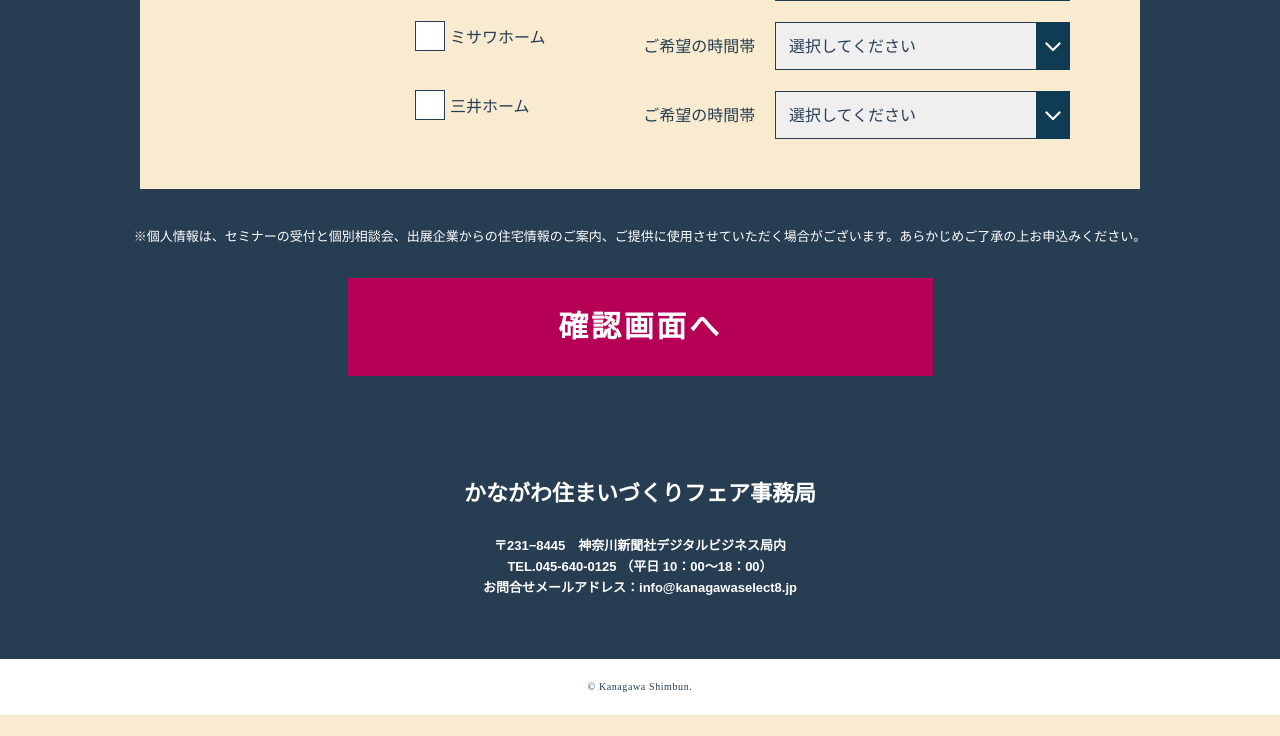
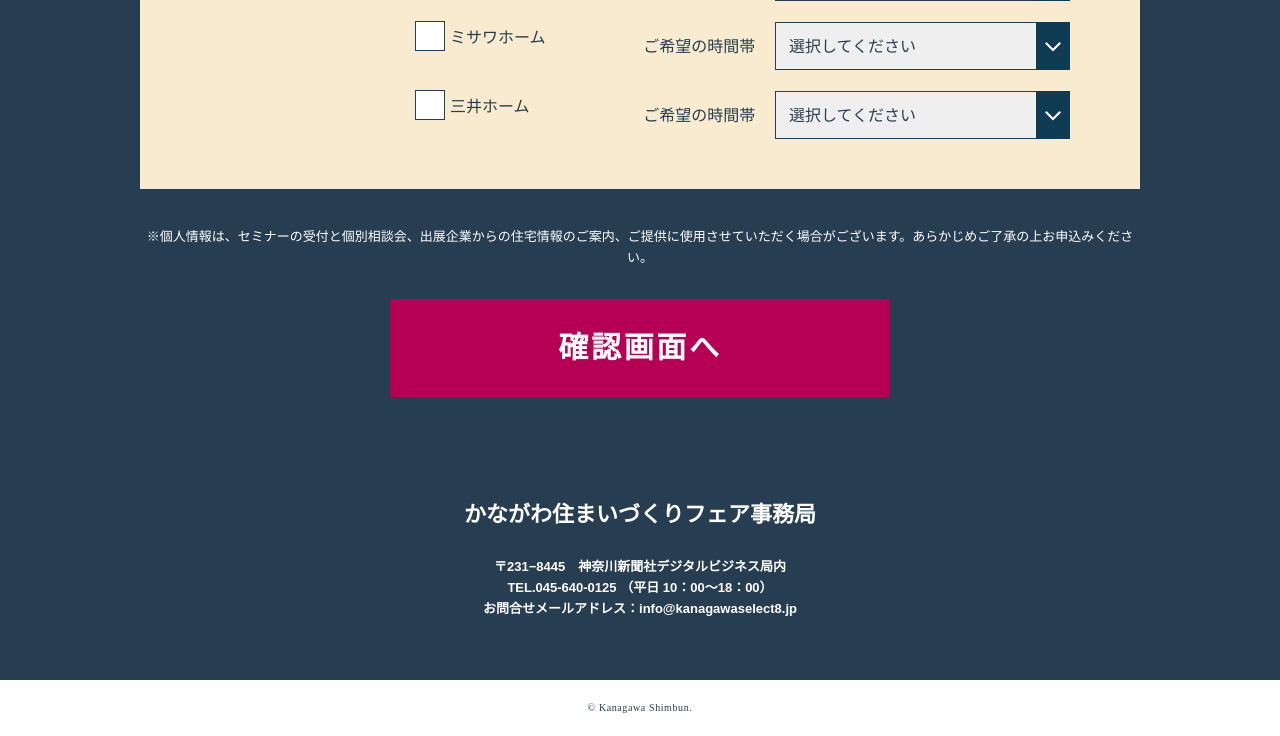
Before and after one commit to bubu08/kanagawa, a PHP site: page /contact/ in a window 1280 px wide. Shown: the part 2524-3260 px from the top of the page. Before the commit the page ends 3239 px from the top, so only its background shows below. Run offline with PHP 8.4, Linux system fonts and the light colour scheme; some libraries are stand-ins or nearby versions; some web fonts are replaced.

Commit message:
Update layout ie 11

```diff
--- a/code/css/content/form.css
+++ b/code/css/content/form.css
@@ -101,7 +101,7 @@
 }
 
 @media (min-width: 1200px) {
-    .formContent > .container {
+    .formContent .container {
         width: 1000px;
     }
 }
```
